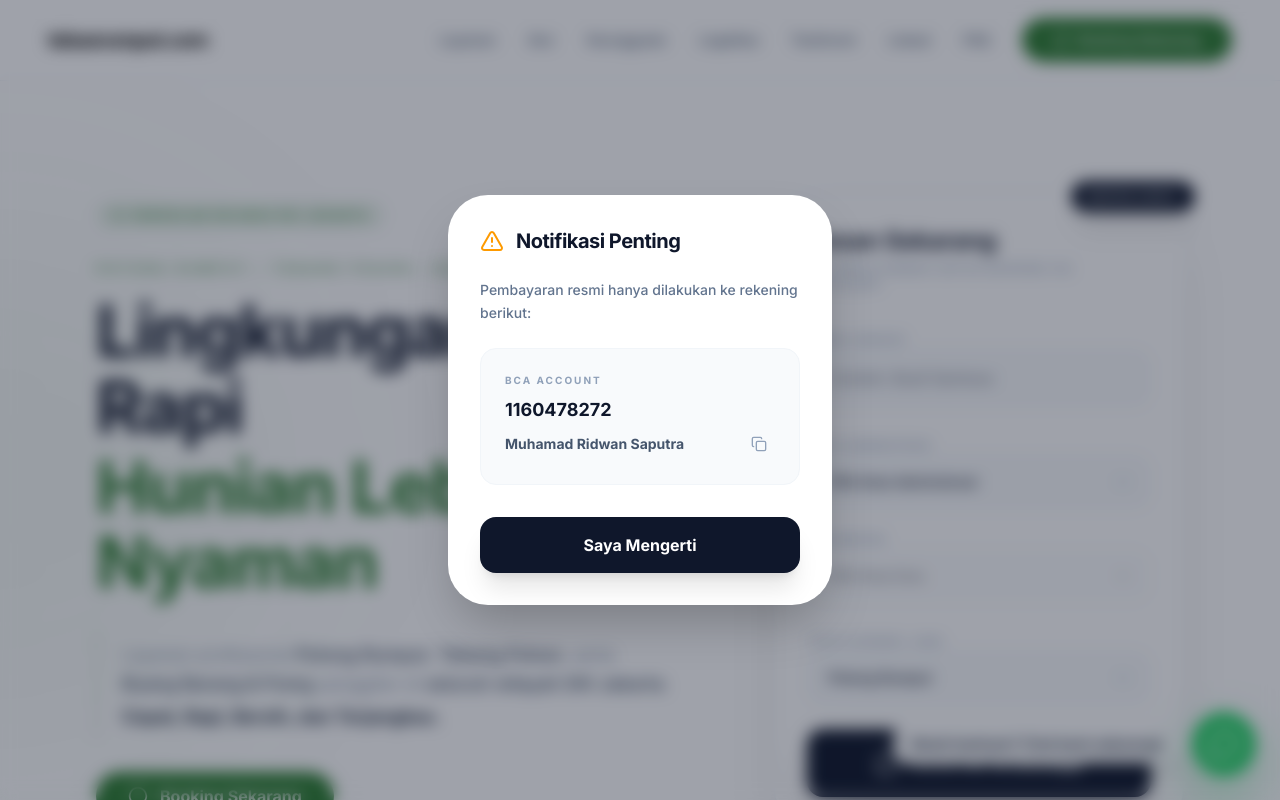
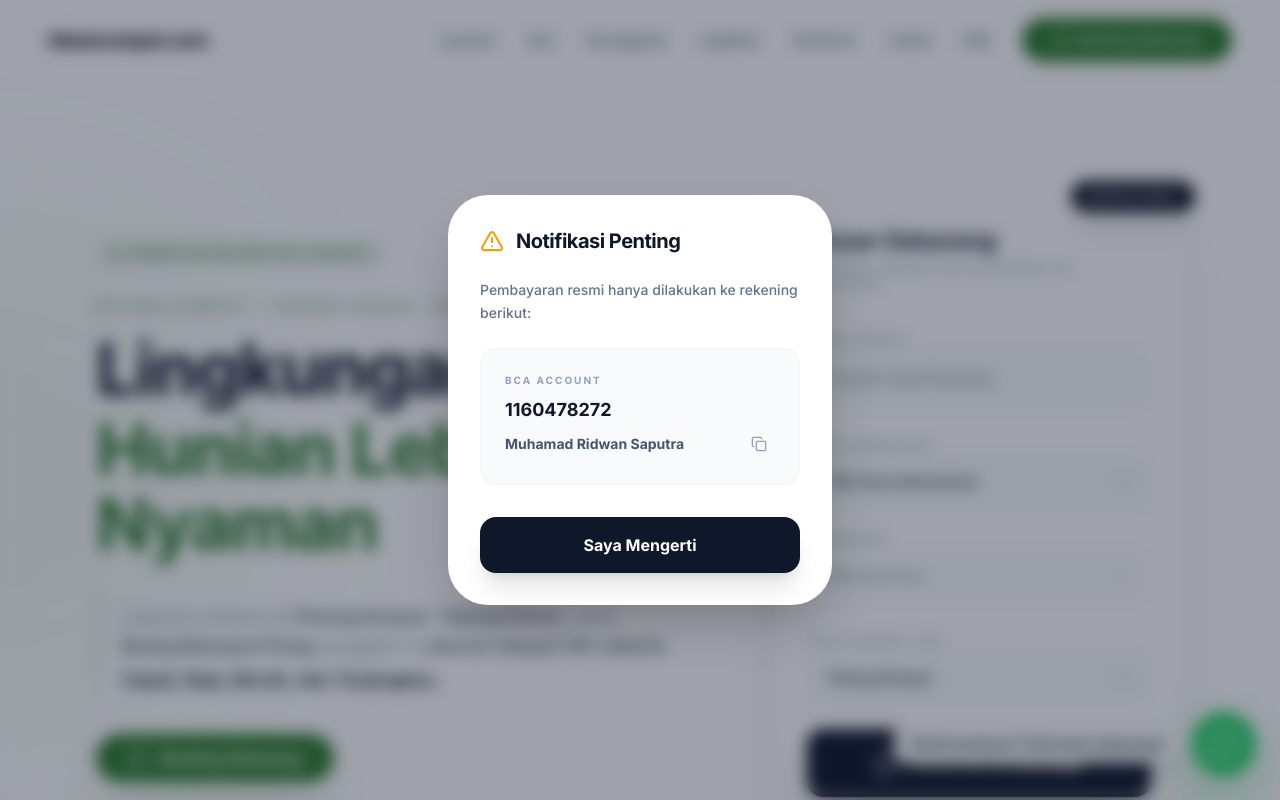
Before and after one commit to abaybeyyy-pixel/tebasrumput, a React (Vite) app: page / in a window 1280 px wide. Shown: the top 800 px of the page. Built offline with nearby package versions, Linux system fonts and the light colour scheme.

Commit message:
updatean

```diff
--- a/src/pages/Home.tsx
+++ b/src/pages/Home.tsx
@@ -385,7 +385,7 @@ export default function Home() {
               </motion.div>
               <motion.h1 variants={fadeIn} className="text-4xl sm:text-5xl md:text-6xl lg:text-7xl font-black leading-[1.05] text-slate-900 tracking-tight">
                 <span className="font-bold text-primary text-[10px] md:text-xs block mb-4 uppercase tracking-[0.3em] opacity-80">Potong Rumput • Tebang Pohon • Buang Barang & Puing</span>
-                <span className="block mb-1">Lingkungan Lebih Rapi</span>
+                <span className="block mb-1">Lingkungan Rapi</span>
                 <span className="text-primary block">Hunian Lebih Nyaman</span>
               </motion.h1>
 
```
